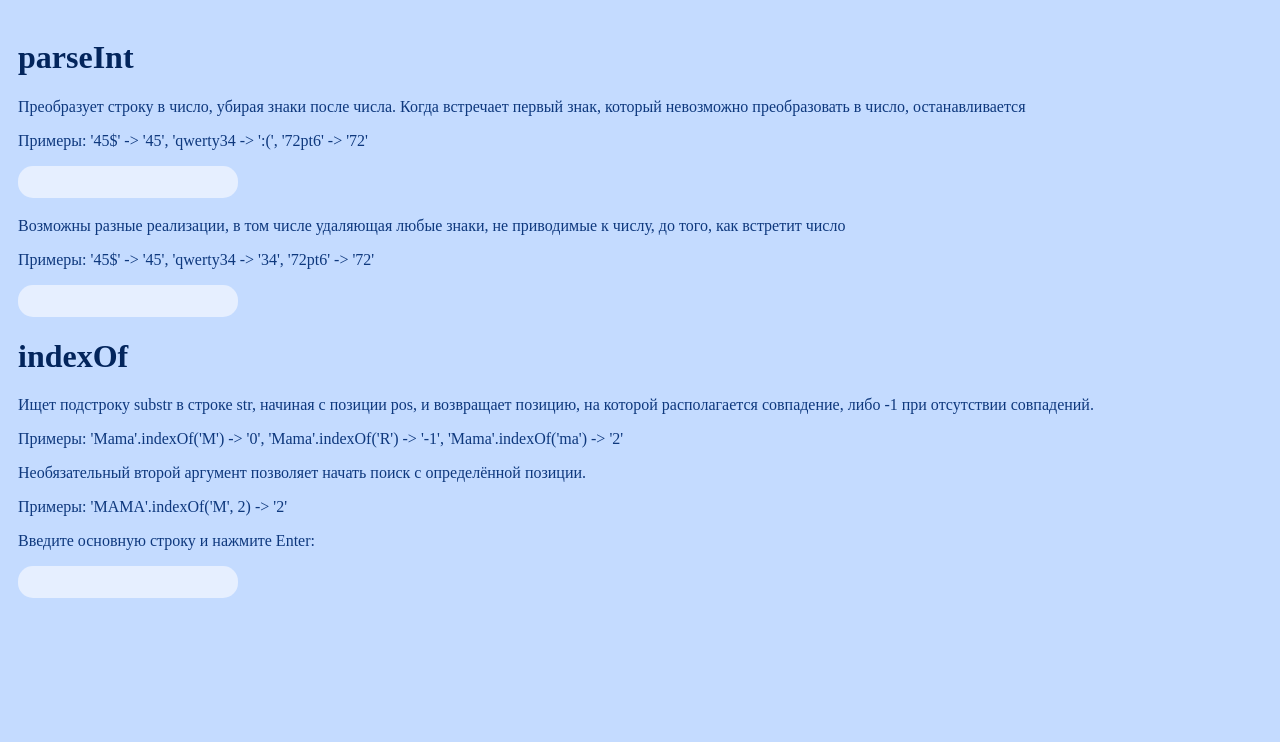
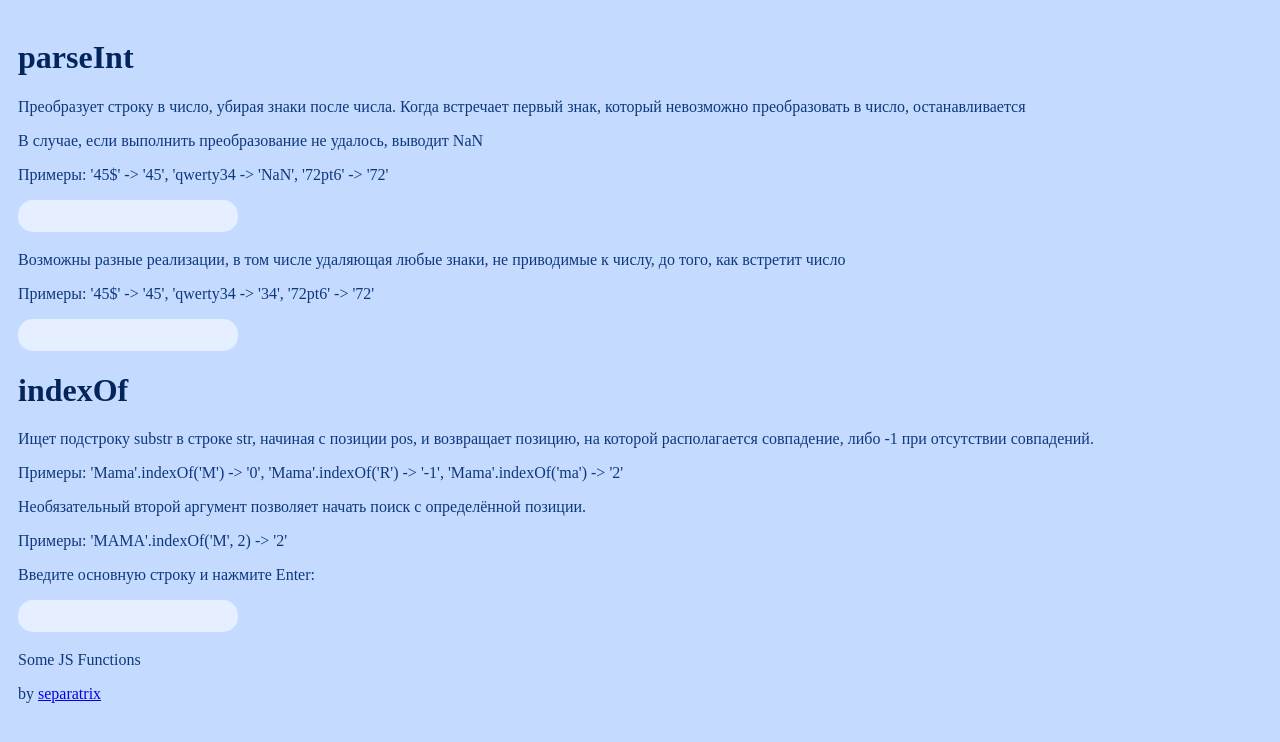
Before and after one commit to separatrixxx/Some-JS-Functions, a website: page index.html in a window 1280 px wide. Drawn offline with Linux system fonts and the light colour scheme.

Commit message:
Add files via upload

```diff
--- a/index.html
+++ b/index.html
@@ -1,22 +1,28 @@
 <!DOCTYPE html>
-<html>
+<html lang="ru">
+  <meta charset="utf-8" />
+  <link rel="icon" href="https://cdn-icons-png.flaticon.com/512/5968/5968292.png" />
+  <title>Some JS Functions</title>
 <head>
     <link rel="stylesheet" href="lib/style.css">
 </head>
 
 <body>
 
+  <div>
     <h1>parseInt</h1>
     <p>Преобразует строку в число, убирая знаки после числа. Когда встречает первый знак, который невозможно преобразовать в число, останавливается</p>
-  <p>Примеры: '45$' -> '45', 'qwerty34 -> ':(', '72pt6' -> '72'</p>
+    <p>В случае, если выполнить преобразование не удалось, выводит NaN</p>
+    <p>Примеры: '45$' -> '45', 'qwerty34 -> 'NaN', '72pt6' -> '72'</p>
     <input id="inputParseInt" type="text" onchange="myPrs()">
     <h3 id="resultParseInt"></h3>
-
     <p>Возможны разные реализации, в том числе удаляющая любые знаки, не приводимые к числу, до того, как встретит число</p>
     <p>Примеры: '45$' -> '45', 'qwerty34 -> '34', '72pt6' -> '72'</p>
     <input id="inputParseInt1" type="text" onchange="myPrs1()">
     <h3 id="resultParseInt1"></h3>
+  </div>
 
+  <div>
     <h1>indexOf</h1>
     <p>Ищет подстроку substr в строке str, начиная с позиции pos, и возвращает позицию, на которой располагается совпадение, либо -1 при отсутствии совпадений.</p>
     <p>Примеры: 'Mama'.indexOf('M') -> '0', 'Mama'.indexOf('R') -> '-1', 'Mama'.indexOf('ma') -> '2'</p>
@@ -25,6 +31,12 @@
     <p>Введите основную строку и нажмите Enter:</p>
     <input id="inputIndexOf" type="text" onchange="myInd()">
     <h3 id="resultIndexOf"></h3>
+  </div>
+
+  <footer>
+    <p>Some JS Functions</p>
+    <p id="by">by <span><a href="https://github.com/separatrixxx/Some-JS-Functions" target="_blank">separatrix</a></span></p>
+  </footer>
 
   <script src="lib/script.js"></script>
 </body>
```
Also changed, not shown: package.json (added, +12 -0 lines). Lines whose indentation alone changed are shown as unchanged.
